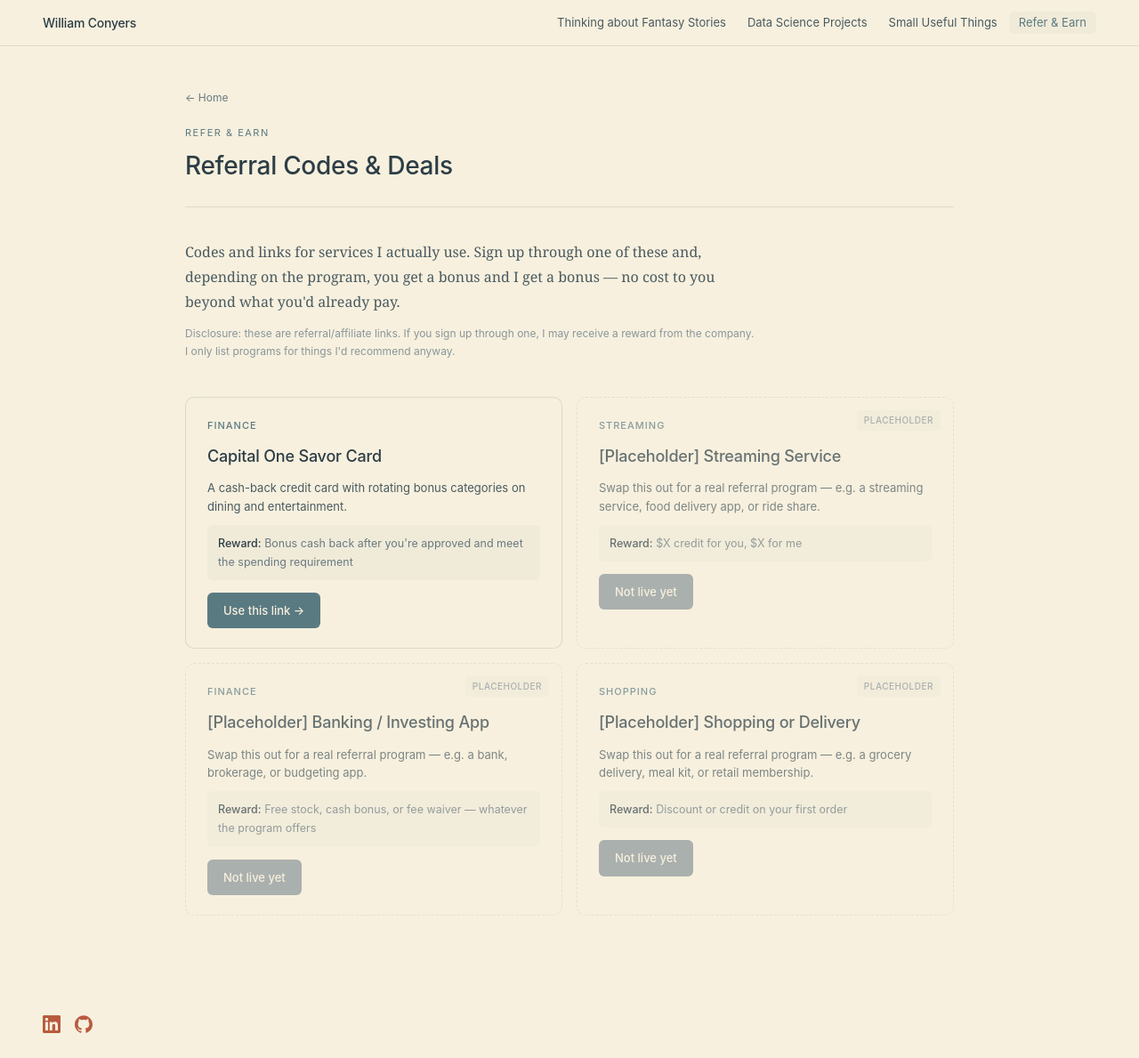
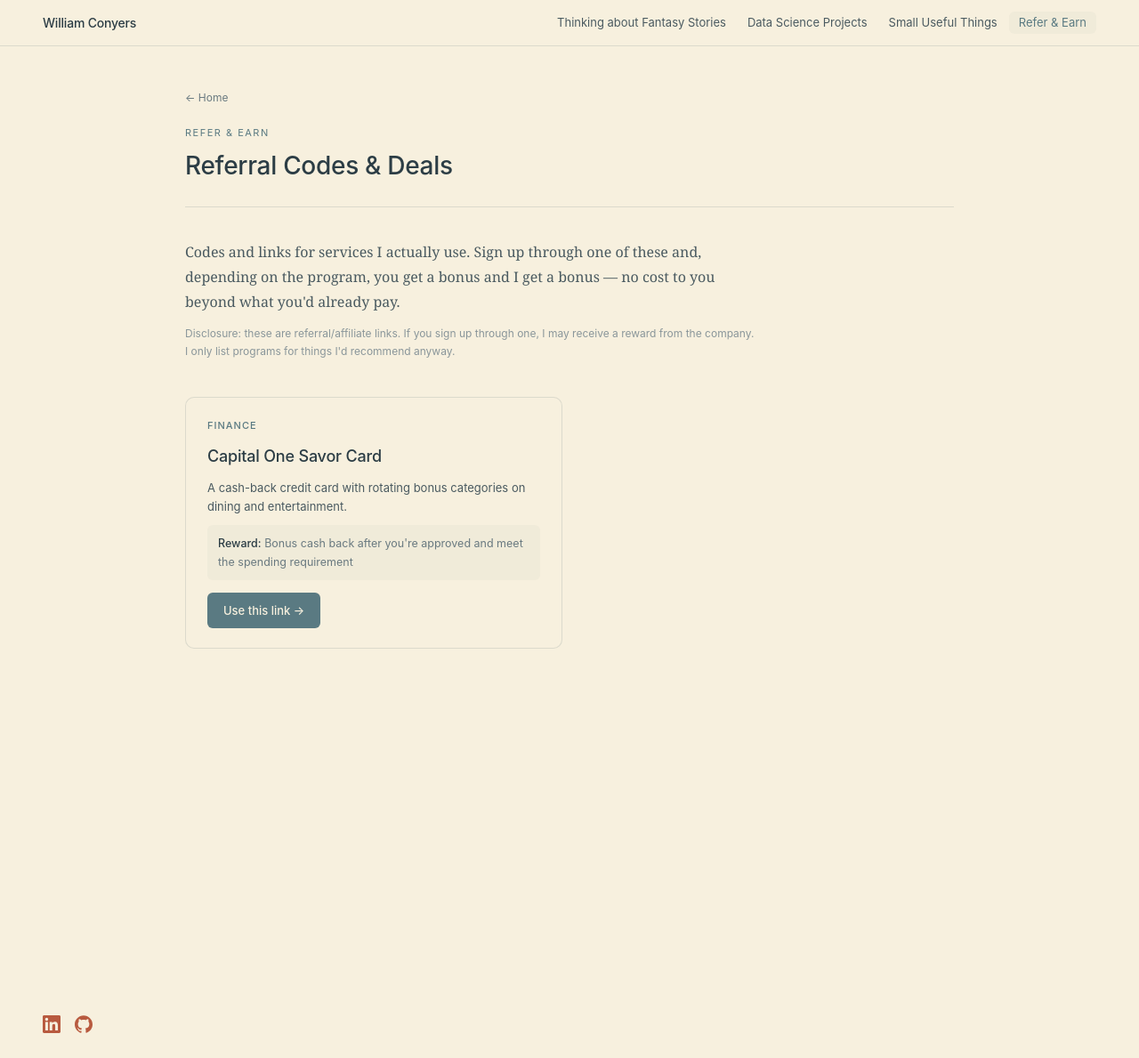
Before and after one commit to WilliamConyers/WilliamConyers.github.io, a Jekyll site: the page built from refer/index.html, in a window 1280 px wide and 1189 px high. Shown: the whole window at 89% size. Built offline with Jekyll 4.4.1, drawn with Linux system fonts in a browser that asks for light colours.

Commit message:
Remove placeholder cards from Refer & Earn
Down to the one real entry (Capital One Savor Card) until more
referral programs are ready to add.

Co-Authored-By: Claude Sonnet 5 <noreply@anthropic.com>

```diff
--- a/_data/referrals.yml
+++ b/_data/referrals.yml
@@ -22,24 +22,3 @@
   reward: Bonus cash back after you're approved and meet the spending requirement
   link: https://i.capitalone.com/JcOsiK5rz
   placeholder: false
-
-- name: "[Placeholder] Streaming Service"
-  category: STREAMING
-  description: "Swap this out for a real referral program — e.g. a streaming service, food delivery app, or ride share."
-  reward: "$X credit for you, $X for me"
-  link: "#"
-  placeholder: true
-
-- name: "[Placeholder] Banking / Investing App"
-  category: FINANCE
-  description: "Swap this out for a real referral program — e.g. a bank, brokerage, or budgeting app."
-  reward: "Free stock, cash bonus, or fee waiver — whatever the program offers"
-  link: "#"
-  placeholder: true
-
-- name: "[Placeholder] Shopping or Delivery"
-  category: SHOPPING
-  description: "Swap this out for a real referral program — e.g. a grocery delivery, meal kit, or retail membership."
-  reward: "Discount or credit on your first order"
-  link: "#"
-  placeholder: true
```
